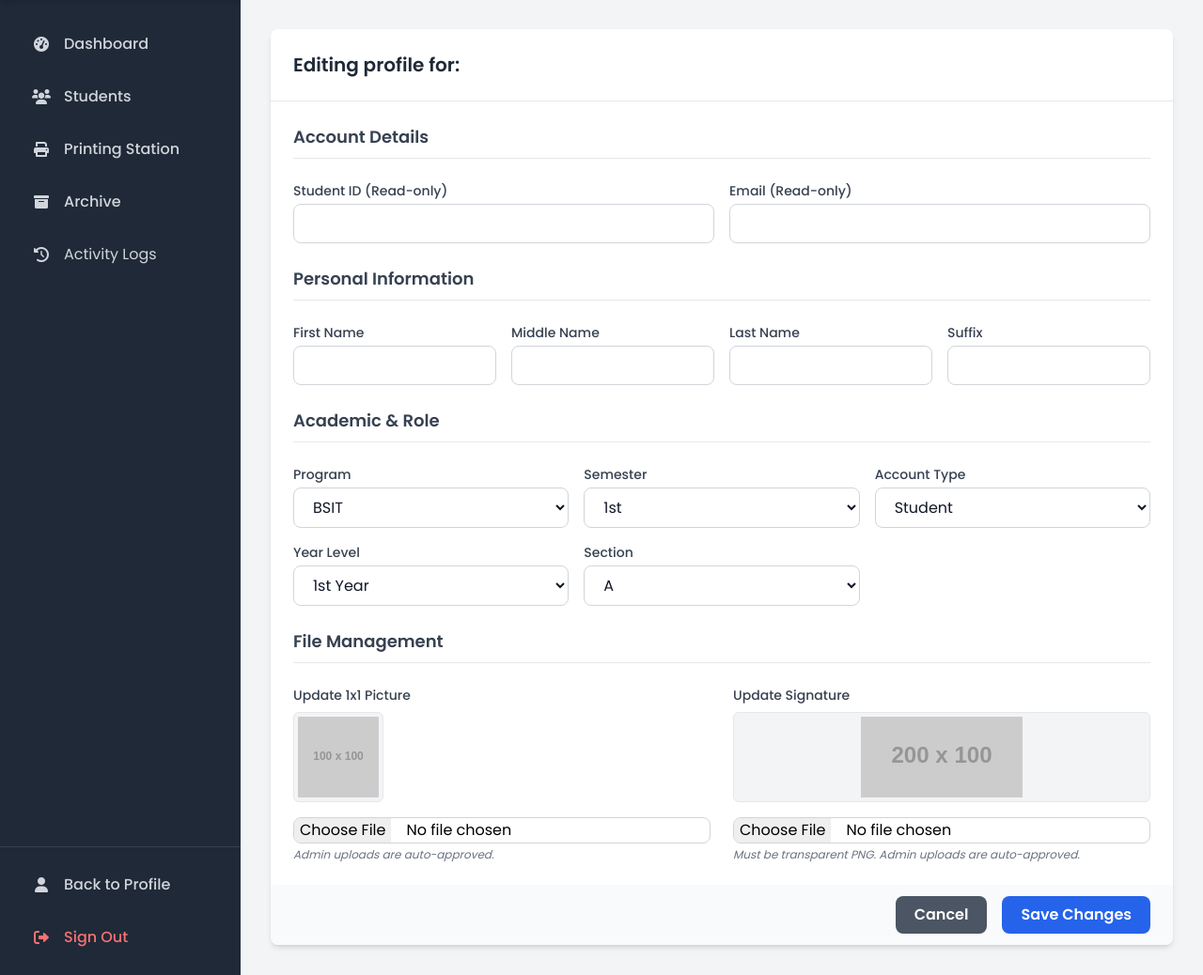
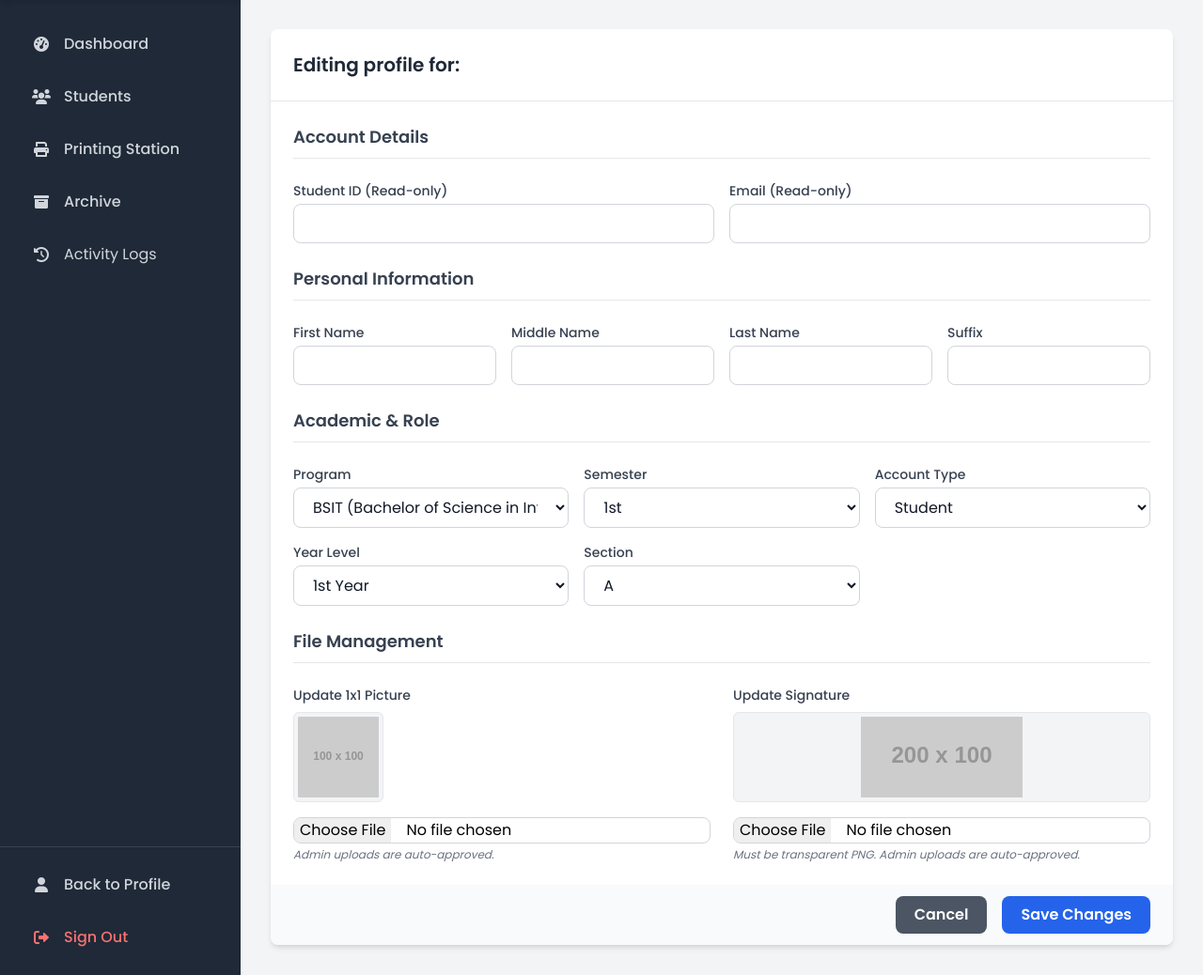
Before and after one commit to Ekskie/CCS-SBO-MANAGEMENT, a Flask app: template templates/admin/edit_student.html in a window 1280 px wide. Shown: the part 81-1119 px from the top of the page at 94% size. Run offline with Flask 3, Linux system fonts and the light colour scheme; the template is opened without the code that fills it, so the values that code supplies are empty; grey boxes labelled with a size stand in for pictures from a placeholder-image service; parts of the project's set-up code (start-up, migrations or seed data) failed here and were passed over; some libraries are stand-ins or nearby versions.

Commit message:
Expand program names in select options
Updated the 'Program' select options in admin edit, client profile, and registration templates to display full program names alongside abbreviations for improved clarity.

```diff
--- a/templates/admin/edit_student.html
+++ b/templates/admin/edit_student.html
@@ -74,9 +74,9 @@
                 <div class="grid grid-cols-1 md:grid-cols-3 gap-4">
 
                     {{ form_select('program', 'Program', student.program,
-                                   options=[{'value': 'BSIT', 'text': 'BSIT'},
-                                            {'value': 'BSIS', 'text': 'BSIS'},
-                                            {'value': 'BSCS', 'text': 'BSCS'}],
+                                   options=[{'value': 'BSIT', 'text': 'BSIT (Bachelor of Science in Information Technology)'},
+                                            {'value': 'BSIS', 'text': 'BSIS (Bachelor of Science in Information Systems)'},
+                                            {'value': 'BSCS', 'text': 'BSCS (Bachelor of Science in Computer Science)'}],
                                    id='program', onchange='adminToggleMajor()') }}
 
                     {{ form_select('semester', 'Semester', student.semester,
--- a/templates/client/profile.html
+++ b/templates/client/profile.html
@@ -195,9 +195,9 @@
                 <div class="grid grid-cols-1 md:grid-cols-2 gap-4">
 
                     {{ form_select('program', 'Program', profile.program,
-                                   options=[{'value': 'BSIT', 'text': 'BSIT'},
-                                            {'value': 'BSIS', 'text': 'BSIS'},
-                                            {'value': 'BSCS', 'text': 'BSCS'}],
+                                   options=[{'value': 'BSIT', 'text': 'BSIT (Bachelor of Science in Information Technology)'},
+                                            {'value': 'BSIS', 'text': 'BSIS (Bachelor of Science in Information Systems)'},
+                                            {'value': 'BSCS', 'text': 'BSCS (Bachelor of Science in Computer Science)'}],
                                    id='edit_program', onchange='toggleEditMajor()') }}
 
                     {{ form_select('semester', 'Semester', profile.semester,
--- a/templates/client/register.html
+++ b/templates/client/register.html
@@ -216,9 +216,9 @@
                 <fieldset id="form-step-3" class="space-y-4" style="display: none;">
                     <div class="grid grid-cols-1 md:grid-cols-2 gap-4">
                         {{ form_select('program', 'Program',
-                        options=[{'value': 'BSIT', 'text': 'BSIT'},
-                        {'value': 'BSIS', 'text': 'BSIS'},
-                        {'value': 'BSCS', 'text': 'BSCS'}],
+                        options=[{'value': 'BSIT', 'text': 'BSIT (Bachelor of Science in Information Technology)'},
+                        {'value': 'BSIS', 'text': 'BSIS (Bachelor of Science in Information Systems)'},
+                        {'value': 'BSCS', 'text': 'BSCS (Bachelor of Science in Computer Science)'}],
                         onchange='toggleMajor()') }}
                         {{ form_select('semester', 'Semester',
                         options=[{'value': '1st', 'text': '1st'},
```
